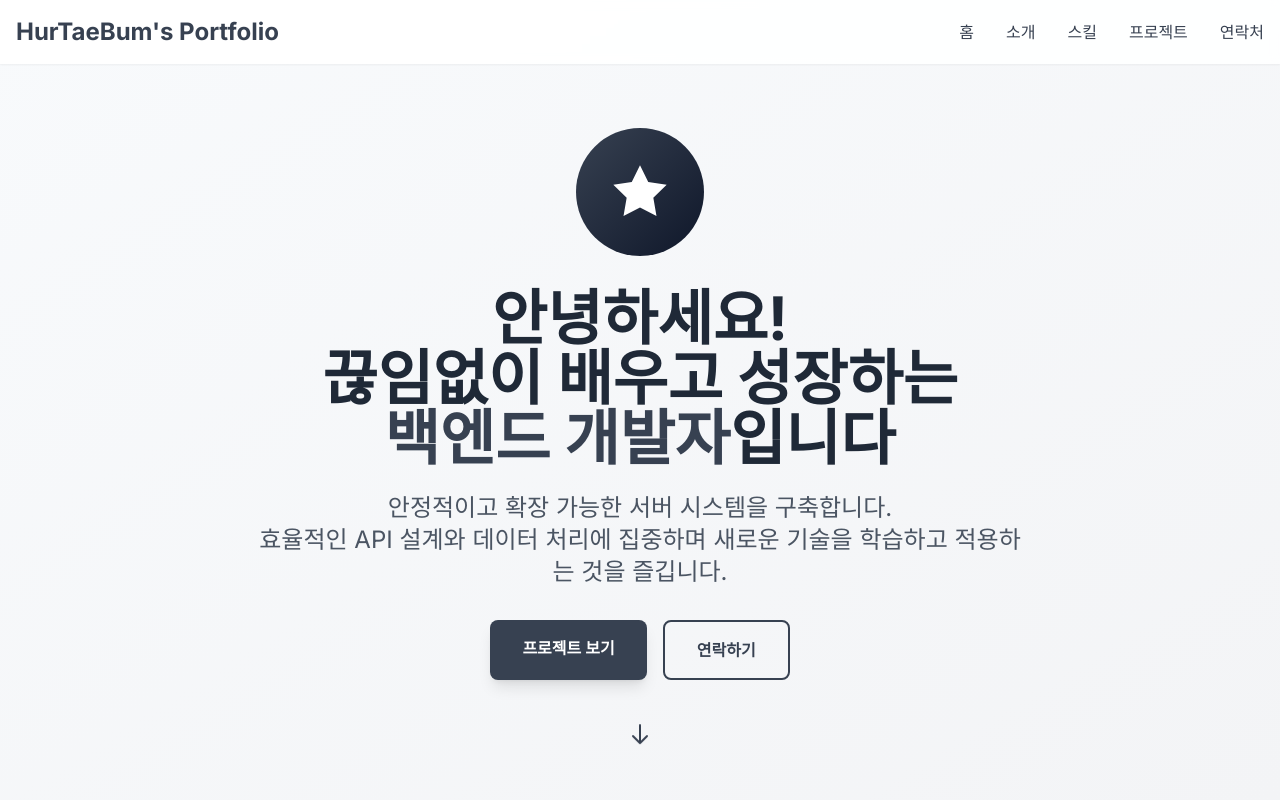
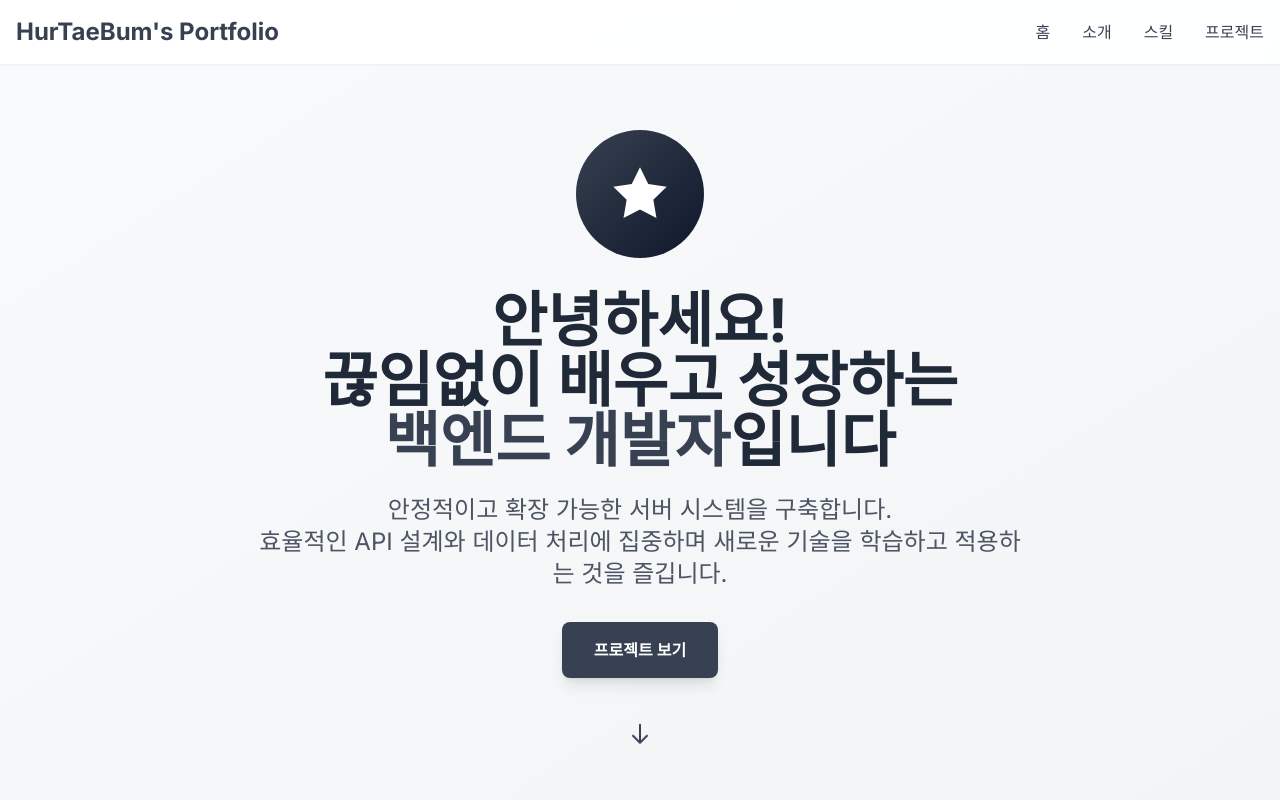
Before and after one commit to TreeBomb-01/portfolio, a Next.js app: page / in a window 1280 px wide. Shown: the top 800 px of the page. Built offline with nearby package versions, Linux system fonts and the light colour scheme.

Commit message:
연락처 주석처리 및 내용 수정

```diff
--- a/src/app/page.tsx
+++ b/src/app/page.tsx
@@ -11,7 +11,7 @@ export default function Home() {
       <About />
       <Skills />
       <Projects />
-      <Contact />
+      {/* <Contact /> */}
     </main>
   )
 }
--- a/src/components/Footer.tsx
+++ b/src/components/Footer.tsx
@@ -21,7 +21,7 @@ export default function Footer() {
               <li><a href="#about" className="text-gray-300 hover:text-gray-400 transition-colors">소개</a></li>
               <li><a href="#skills" className="text-gray-300 hover:text-gray-400 transition-colors">스킬</a></li>
               <li><a href="#projects" className="text-gray-300 hover:text-gray-400 transition-colors">프로젝트</a></li>
-              <li><a href="#contact" className="text-gray-300 hover:text-gray-400 transition-colors">연락처</a></li>
+              {/* <li><a href="#contact" className="text-gray-300 hover:text-gray-400 transition-colors">연락처</a></li> */}
             </ul>
           </div>
 
@@ -29,8 +29,8 @@ export default function Footer() {
           <div>
             <h4 className="text-lg font-semibold mb-4">연락처</h4>
             <div className="space-y-2 text-gray-300">
-              <p>📧 contact@backend-dev.com</p>
-              <p>� 백엔드 개발 전문</p>
+              <p>📧 htb010630@gmail.com</p>
+              {/* <p>� 백엔드 개발 전문</p>
               <div className="flex space-x-4 mt-4">
                 <a href="#" className="text-gray-300 hover:text-gray-400 transition-colors">
                   GitHub
@@ -41,14 +41,14 @@ export default function Footer() {
                 <a href="#" className="text-gray-300 hover:text-gray-400 transition-colors">
                   Tech Blog
                 </a>
-              </div>
+              </div> */}
             </div>
           </div>
         </div>
 
         <div className="border-t border-gray-700 mt-8 pt-8 text-center">
           <p className="text-gray-400">
-            © 2024 Backend Developer Portfolio. All rights reserved.
+            © 2025 Backend Developer Portfolio. All rights reserved.
           </p>
         </div>
       </div>
--- a/src/components/Header.tsx
+++ b/src/components/Header.tsx
@@ -9,8 +9,8 @@ export default function Header() {
     { name: '홈', href: '#home' },
     { name: '소개', href: '#about' },
     { name: '스킬', href: '#skills' },
-    { name: '프로젝트', href: '#projects' },
-    { name: '연락처', href: '#contact' },
+    { name: '프로젝트', href: '#projects' }//,
+    //{ name: '연락처', href: '#contact' },
   ]
 
   return (
--- a/src/components/Hero.tsx
+++ b/src/components/Hero.tsx
@@ -30,12 +30,12 @@ export default function Hero() {
             >
               프로젝트 보기
             </a>
-            <a
+            {/* <a
               href="#contact"
               className="border-2 border-gray-700 text-gray-700 hover:bg-gray-700 hover:text-white px-8 py-4 rounded-lg font-semibold transition-all duration-300 transform hover:scale-105"
             >
               연락하기
-            </a>
+            </a> */}
           </div>
 
           {/* Scroll Down Indicator */}
```
